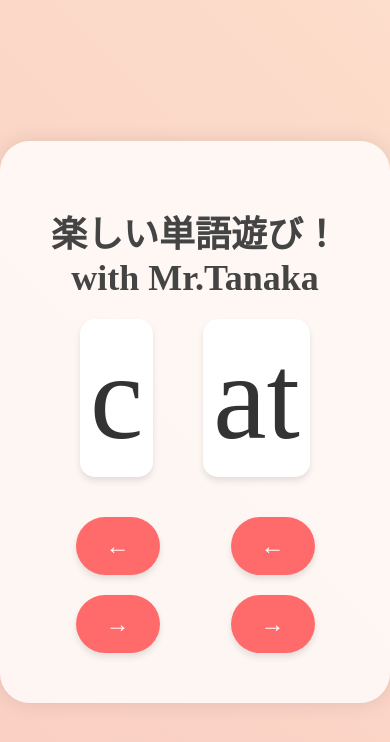
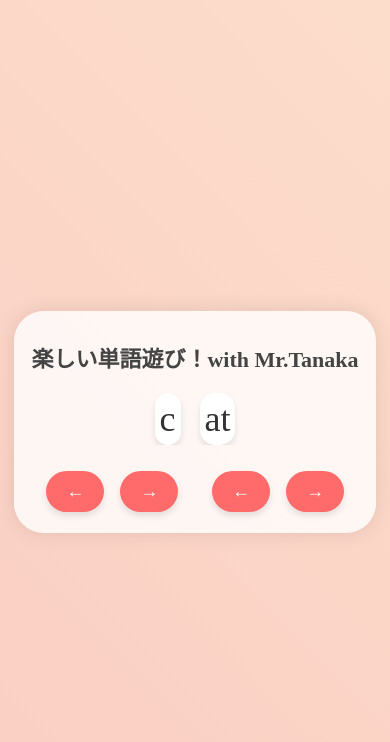
Before and after one commit to Taku505-dev/template, a plain HTML site: page index.html in a window 390 px wide. Drawn offline with Linux system fonts and the light colour scheme.

Commit message:
index.html

```diff
--- a/index.html
+++ b/index.html
@@ -1,16 +1,16 @@
 <!DOCTYPE html>
-<html lang="en">
+<html lang="ja">
 <head>
     <meta charset="UTF-8">
     <meta name="viewport" content="width=device-width, initial-scale=1.0">
     <title>楽しい単語遊び！</title>
     <style>
         body {
-             font-family: Century, 'Times New Roman', Times, serif;
+            font-family: Century, 'Times New Roman', Times, serif;
             display: flex;
             justify-content: center;
             align-items: center;
-            height: 100vh;
+            min-height: 100vh;
             margin: 0;
             background: linear-gradient(45deg, #ff9a9e, #fad0c4, #ffecd2);
             background-size: 400% 400%;
@@ -23,20 +23,25 @@
         }
         #game-container {
             background-color: rgba(255, 255, 255, 0.8);
-            padding: 40px;
+            padding: 20px;
             border-radius: 30px;
             box-shadow: 0 0 20px rgba(0,0,0,0.1);
             text-align: center;
+            max-width: 90%;
+            width: 400px;
         }
         #word-display {
-            font-size: 120px;
+            font-size: 48px;
             margin: 20px 0;
             color: #333;
+            white-space: nowrap;
+            overflow: hidden;
+            text-overflow: ellipsis;
         }
         #onset, #rime {
             display: inline-block;
-            margin: 0 10px;
-            padding: 10px;
+            margin: 0 5px;
+            padding: 5px;
             border-radius: 15px;
             background-color: #fff;
             box-shadow: 0 4px 6px rgba(0,0,0,0.1);
@@ -44,12 +49,12 @@
         .controls {
             display: flex;
             justify-content: space-around;
-            margin-top: 30px;
+            margin-top: 20px;
         }
         button {
-            font-size: 24px;
-            padding: 15px 30px;
-            margin: 10px;
+            font-size: 20px;
+            padding: 12px 24px;
+            margin: 8px;
             cursor: pointer;
             border: none;
             border-radius: 50px;
@@ -68,8 +73,25 @@
         }
         h1 {
             color: #444;
-            font-size: 36px;
-            margin-bottom: 20px;
+            font-size: 24px;
+            margin-bottom: 15px;
+        }
+        @media screen and (max-width: 600px) {
+            #game-container {
+                padding: 15px;
+                width: 85%;
+            }
+            #word-display {
+                font-size: 36px;
+            }
+            button {
+                font-size: 18px;
+                padding: 10px 20px;
+                margin: 6px;
+            }
+            h1 {
+                font-size: 22px;
+            }
         }
     </style>
 </head>
```
